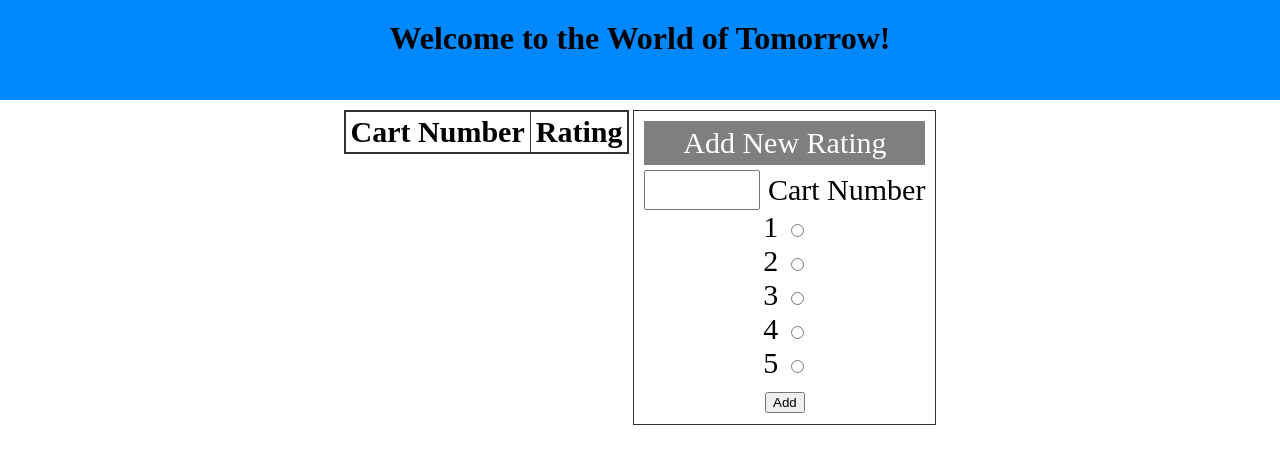
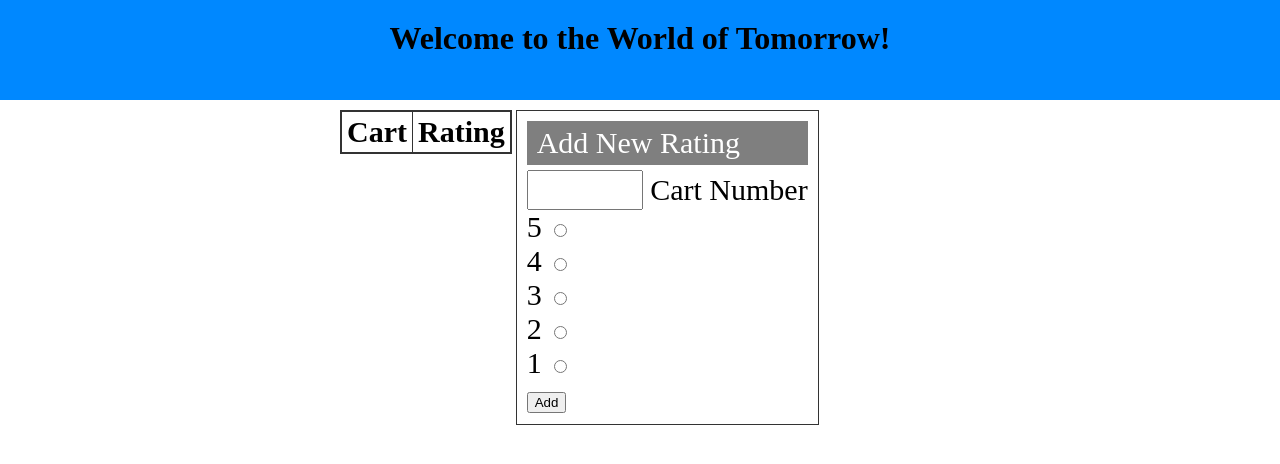
Before and after one commit to dslaugh/dslaugh.github.io, a website built with webpack: page index.html in a window 1280 px wide. Built offline with nearby package versions, Linux system fonts and the light colour scheme.

Commit message:
more styling

```diff
--- a/css/styles.css
+++ b/css/styles.css
@@ -11,6 +11,10 @@ html, body {
     margin: 0;
     text-align: center;
     padding: 20px 0;
+}
+.main-container {
+    width: 600px;
+    margin: 0 auto;
 }
 .ratings-table {
     border: 1px solid #333;
--- a/index.html
+++ b/index.html
@@ -10,11 +10,11 @@
             <h1>Welcome to the World of Tomorrow!</h1>
             <!-- <button id="ResetRatings">Reset</button> -->
         </header>
-        <div style="text-align: center;">
+        <div class="main-container">
             <table id="TopCarts" class="ratings-table">
                 <thead>
                     <tr>
-                        <th>Cart Number</th>
+                        <th>Cart</th>
                         <th>Rating</th>
                     </tr>
                 </thead>
@@ -27,26 +27,24 @@
                 <input type="text" id="CartNumber" size="4" class="cart-number-input" />
                 <label for="CartNumber">Cart Number</label>
                 <div>
+                    <label for="Rating5">5</label>
+                    <input type="radio" name="rating" id="Rating5" value="5" />
+                </div>
                 <div>
-                        <label for="Rating1">1</label>
-                        <input type="radio" name="rating" id="Rating1" value="1" />
+                    <label for="Rating4">4</label>
+                    <input type="radio" name="rating" id="Rating4" value="4" />
+                </div>
+                <div>
+                    <label for="Rating3">3</label>
+                    <input type="radio" name="rating" id="Rating3" value="3" />
                 </div>
                 <div>
                     <label for="Rating2">2</label>
                     <input type="radio" name="rating" id="Rating2" value="2" />
                 </div>
                 <div>
-                        <label for="Rating3">3</label>
-                        <input type="radio" name="rating" id="Rating3" value="3" />
-                    </div>
-                    <div>
-                        <label for="Rating4">4</label>
-                        <input type="radio" name="rating" id="Rating4" value="4" />
-                    </div>
-                    <div>
-                        <label for="Rating5">5</label>
-                        <input type="radio" name="rating" id="Rating5" value="5" />
-                    </div>
+                    <label for="Rating1">1</label>
+                    <input type="radio" name="rating" id="Rating1" value="1" />
                 </div>
                 <button type="button" id="AddRatingBtn">Add</button>
             </div>
```
Lines whose indentation alone changed are shown as unchanged.
